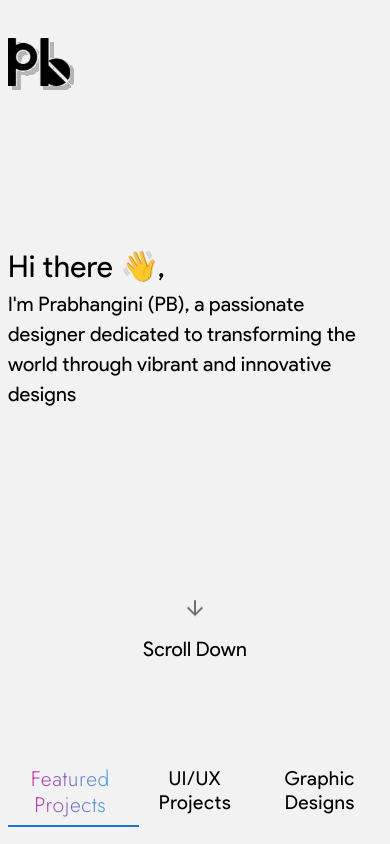
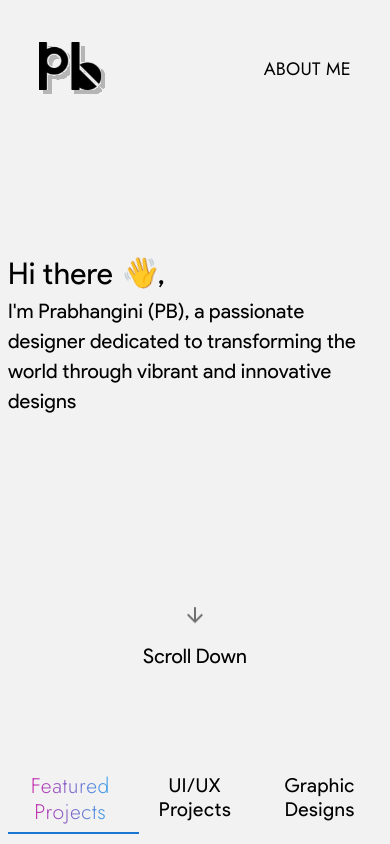
Before and after one commit to prabhangini/home, a React (Vite) app: page / in a window 390 px wide. Shown: the top 844 px of the page. Built offline with nearby package versions, Linux system fonts and the light colour scheme.

Commit message:
Made the header responsive as well as the image on about me page

```diff
--- a/src/component/CardGrid.jsx
+++ b/src/component/CardGrid.jsx
@@ -51,11 +51,11 @@ const CardGrid = ({ images, links, texts, moreImages, moreLinks, moreTexts }) =>
     <Box spacing={20}>
       <Grid container spacing={2}>
         {showMore ? moreImages.map((src, index) => (
-          <Grid item xs={4} key={index}>
+          <Grid item xs={12} md={4} key={index}>
             <Card imageSrc={src} link={moreLinks[index]} text={moreTexts[index]} />
           </Grid>
         )) : images.slice(0, 3).map((src, index) => (
-          <Grid item xs={4} key={index}>
+          <Grid item xs={12} md={4} key={index}>
             <Card imageSrc={src} link={links[index]} text={texts[index]} />
           </Grid>
         ))}
@@ -63,7 +63,7 @@ const CardGrid = ({ images, links, texts, moreImages, moreLinks, moreTexts }) =>
       {showMore && (
         <Grid container spacing={2} sx={{ marginTop: 2 }} ref={moreSectionRef}>
           {moreImages.map((src, index) => (
-            <Grid item xs={4} key={index}>
+            <Grid item xs={12} md={4} key={index}>
               <Card imageSrc={src} link={moreLinks[index]} text={moreTexts[index]} />
             </Grid>
           ))}
--- a/src/component/Header.jsx
+++ b/src/component/Header.jsx
@@ -1,13 +1,13 @@
 import React, { useState, useEffect } from 'react';
-import { Grid, List, Typography, Link, Box } from '@mui/material';
+import { Grid, List, Typography, Link, Box, useMediaQuery, useTheme } from '@mui/material';
 import './Header.css';
 
 const Header = () => {
-  // Retrieve active link index from localStorage, default to 4 if not present
   const initialActiveLink = parseInt(localStorage.getItem('activeLink'), 10) || 0;
   const [activeLink, setActiveLink] = useState(initialActiveLink);
+  const theme = useTheme();
+  const isMobile = useMediaQuery(theme.breakpoints.down('sm'));
 
-  // Update localStorage with the new active link index
   useEffect(() => {
     localStorage.setItem('activeLink', activeLink);
   }, [activeLink]);
@@ -19,68 +19,23 @@ const Header = () => {
   return (
     <>
       <Box height={30} />
-      <Grid container alignItems="center">
-        <Grid item md={1} />
-        <Grid item md={2} display="flex" justifyContent="center" alignItems="center">
-        <Link href="/" underline="none">
-          <img src='./logo.svg' alt='Logo' />
+      <Grid container alignItems="center" justifyContent="space-between">
+      <Grid item xs={1} md={1} display="flex" alignItems="center"/>
+        <Grid item xs={7} md={7} >
+          <Link href="/" underline="none">
+            <img src='./logo.svg' alt='Logo' />
           </Link>
         </Grid>
-        <Grid item md={2} />
-        <Grid item md={6}>
+        <Grid item xs={3} md={3}>
           <List
             sx={{
-              display: { xs: 'none', md: 'flex' },
+              display: 'flex',
+              flexDirection: isMobile ? 'column' : 'row',
               justifyContent: 'flex-end',
-              alignItems: 'center',
+              alignItems: isMobile ? 'flex-end' : 'center',
               height: '100%',
             }}
           >
-            {/* <Link href="/" underline="none" onClick={() => handleLinkClick(0)} >
-              <Typography
-                color='black'
-                fontFamily='Jost'
-                fontSize={18}
-                style={{
-                  color: activeLink === 0 ? '#B70909' : 'black',
-                  display: 'flex',
-                  alignItems: 'center',
-                  height: '100%'
-                }}
-              >
-                HOME
-              </Typography>
-            </Link> */}
-            {/* <Link href="#/design" underline="none" onClick={() => handleLinkClick(1)} >
-              <Typography
-                color='black'
-                fontFamily='Jost'
-                fontSize={18}
-                style={{
-                  color: activeLink === 1 ? '#B70909' : 'black',
-                  display: 'flex',
-                  alignItems: 'center',
-                  height: '100%'
-                }}
-              >
-                UI/ UX
-              </Typography>
-            </Link>
-            <Link href="#/skills" underline="none" onClick={() => handleLinkClick(3)} >
-              <Typography
-                color='black'
-                fontFamily='Jost'
-                fontSize={18}
-                style={{
-                  color: activeLink === 3 ? '#B70909' : 'black',
-                  display: 'flex',
-                  alignItems: 'center',
-                  height: '100%'
-                }}
-              >
-                SKILLS
-              </Typography>
-            </Link> */}
             <Link href="#/about" underline="none" onClick={() => handleLinkClick(4)} >
               <Typography
                 color='black'
@@ -90,7 +45,8 @@ const Header = () => {
                   color: activeLink === 4 ? '#B70909' : 'black',
                   display: 'flex',
                   alignItems: 'center',
-                  height: '100%'
+                  height: '100%',
+                  padding: isMobile ? '10px 0' : '0 15px',
                 }}
               >
                 ABOUT ME
@@ -98,6 +54,8 @@ const Header = () => {
             </Link>
           </List>
         </Grid>
+        <Grid item xs={1} md={1}>
+        </Grid>
       </Grid>
     </>
   );
--- a/src/page/AboutMe.jsx
+++ b/src/page/AboutMe.jsx
@@ -1,31 +1,30 @@
-import React, { useState } from 'react';
-import { Grid, Typography, Button, Box, Tabs, Tab, Link } from '@mui/material';
-import TabContent from '../component/TabComponent';
+import React from 'react';
+import { Grid, Typography, Box, useMediaQuery, useTheme } from '@mui/material';
 
 const FONT_FAMILY_PRIMARY = 'PalanquinDark';
 const FONT_FAMILY_SECONDARY = 'Jost-light-300';
-const PRIMARY_COLOR = 'black';
-const BACKGROUND_COLOR = '#E0E0E0';
 
 export const AboutMe = () => {
+    const theme = useTheme();
+    const isMobile = useMediaQuery(theme.breakpoints.down('sm'));
+
     return (
         <>
             <Box height={100} />
-            <Grid container sx={{ minHeight: '600px' }}> {/* Set a minimum height */}
+            <Grid container sx={{ minHeight: '600px' }}>
                 <Grid item md={1} />
-                <Grid item md={5.5} sx={{ display: 'flex', flexDirection: 'column', justifyContent: 'space-between' }}>
+                <Grid item xs={12} md={5.5} sx={{ display: 'flex', flexDirection: 'column', justifyContent: 'space-between' }}>
                     <Box>
-                        <Typography fontFamily={FONT_FAMILY_PRIMARY} fontSize={60}>
+                        <Typography fontFamily={FONT_FAMILY_PRIMARY} fontSize={isMobile ? 40 : 60}>
                             {`Hello I'm Prabhangini`}
                         </Typography>
-                        <Typography fontFamily={FONT_FAMILY_PRIMARY} fontSize={32}>
+                        <Typography fontFamily={FONT_FAMILY_PRIMARY} fontSize={isMobile ? 24 : 32}>
                             {`everyone calls me "Pb"`}
                         </Typography>
                         <br />
 
                         <Typography fontFamily={FONT_FAMILY_SECONDARY} fontSize={16} sx={{ wordSpacing: 3, textAlign: 'justify' }}>
                             {`I'm based in Toronto, but originally hail from the vibrant land of India. I love playful interaction design, minimalism, plants, happy dogs and care deeply about equality.`}
-
 
                         <br />
                         <br />
@@ -39,12 +38,12 @@ export const AboutMe = () => {
                     </Box>
                 </Grid>
                 <Grid item md={0.5} xs={0} />
-                <Grid item md={4} xs={12}>
+                <Grid item xs={12} md={4} sx={{ display: 'flex', justifyContent: 'center', alignItems: 'center' }}>
                     <Box
                         component="img"
                         src="./pb.svg"
                         sx={{
-                            maxWidth: '80%',
+                            width: isMobile ? '100%' : '80%',
                             maxHeight: '80%',
                             objectFit: 'contain'
                         }}
```
